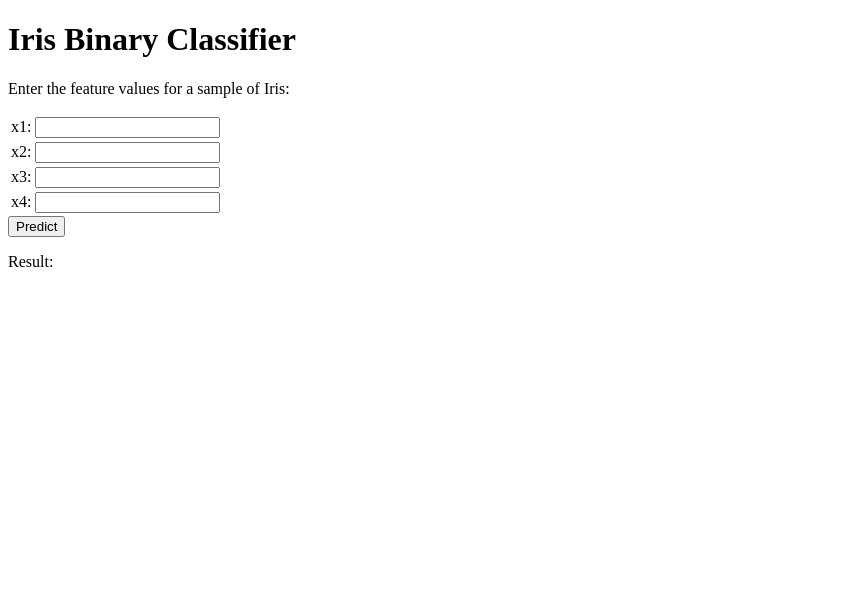
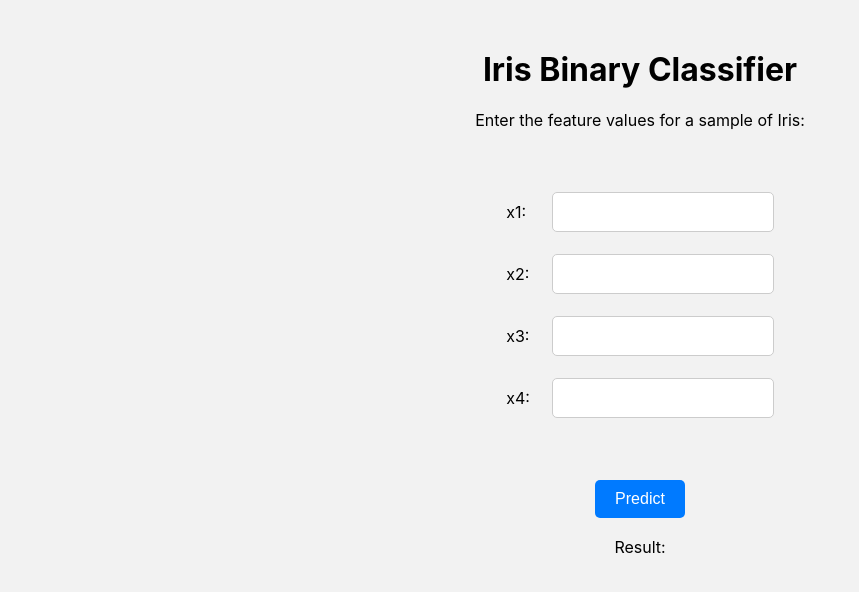
Before and after one commit to abdullin/nix-python, a Flask app: page / in a window 1280 px wide. Shown: the top 592 px of the page, without its empty margins (0-859 px from the left). Run offline with Flask 2, Linux system fonts and the light colour scheme; parts of the project's set-up code (start-up, migrations or seed data) failed here and were passed over.

Commit message:
Make this pretty

```diff
--- a/src/nix_python/templates/index.html
+++ b/src/nix_python/templates/index.html
@@ -23,6 +23,63 @@
       });
     }
   </script>
+
+  <style>
+
+
+body {
+  font-family: -apple-system, BlinkMacSystemFont, "Segoe UI", Roboto, Helvetica, Arial, sans-serif;
+  background-color: #f2f2f2;
+  margin: 0;
+  padding: 0;
+}
+
+h1 {
+  text-align: center;
+  margin-top: 50px;
+}
+
+table {
+  margin: 0 auto;
+  margin-top: 50px;
+}
+
+td {
+  padding: 10px;
+}
+
+input[type="text"] {
+  padding: 10px;
+  font-size: 16px;
+  border-radius: 5px;
+  border: 1px solid #ccc;
+  width: 200px;
+}
+
+button {
+  display: block;
+  margin: 0 auto;
+  margin-top: 50px;
+  padding: 10px 20px;
+  background-color: #007aff;
+  color: #fff;
+  border-radius: 5px;
+  border: 0;
+  font-size: 16px;
+  cursor: pointer;
+}
+
+#result {
+  margin-top: 50px;
+  font-size: 20px;
+  text-align: center;
+}
+
+p {
+  text-align: center;
+}
+
+  </style>
 </head>
 <body>
   <h1>Iris Binary Classifier</h1>
```
